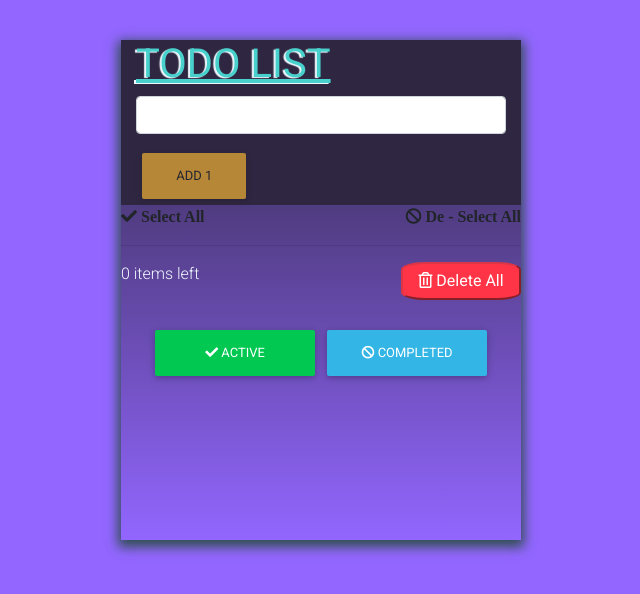
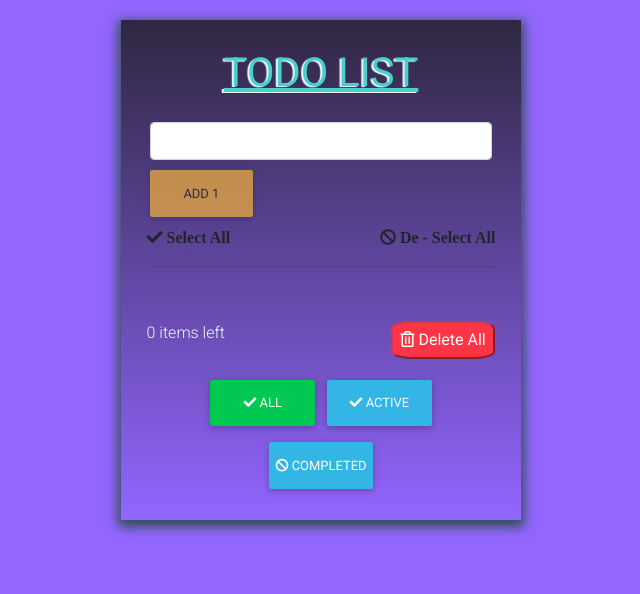
Before and after one commit to neelamchawla/todo, a React (Create React App) app: page / in a window 1280 px wide. Shown: the top 594 px of the page, without its empty margins (319-959 px from the left). Built offline with nearby package versions, Linux system fonts and the light colour scheme.

Commit message:
completed

```diff
--- a/src/component/Todo.css
+++ b/src/component/Todo.css
@@ -25,6 +25,7 @@ line.tab{
 
 .alert {
 border: 4px solid lemonchiffon !important;
+padding: 0.4rem 1.25rem;
 }
 
 .alert:hover{
@@ -36,11 +37,23 @@ h1 {
   color: mediumturquoise;
   text-shadow: -2px 1px 1px aliceblue;
   text-decoration: underline;
+  text-align: center;
+  padding-bottom: 5%;
+}
+
+.box{
+  overflow: auto;
+  max-height: 220px;
+  padding: 2%;
+}
+
+.check:hover {
+  cursor: pointer;
+  color: aliceblue;
 }
 
 .btn-success {
   width: 45%;
-  /* width: 50%; */
 }
 
 .btn-info {
@@ -49,10 +62,27 @@ h1 {
   width: 45%;
 }
 
+.btn-warning {
+  background-color: #fb3 !important;
+  width: 30% !important;
+  margin-left: 0px;
+}
+
 .btn-danger:hover {
   background-color: #ff3547d1 !important;
   border: 1px solid #33b5e4;
   box-shadow: 4px 5px 3px grey;
+}
+
+.btn {
+  max-width: 30% !important;
+  margin-top: 3% !important;
+  padding: 0.84rem 0.14rem;
+}
+
+.btn1{
+    margin: .2rem !important;
+    padding: 0.4rem 2.14rem !important;
 }
 
 .btn2{
@@ -70,20 +100,6 @@ input[type=checkbox], input[type=radio] {
   position: absolute;
   margin-left: -3%;
   margin-top: 1%;
-}
-
-.btn {
-  max-width: 40% !important;
-  margin-top: 5% !important;
-}
-
-.btn1{
-    /* position: absolute;
-    margin-left: 11%;
-    margin-top: -2%; */
-    /* width: 100px; */
-    margin: .2rem !important;
-    padding: 0.4rem 2.14rem !important;
 }
 
 .btn3 {
@@ -136,3 +152,28 @@ input[type=checkbox], input[type=radio] {
 .todolist .todoitem .form-check-label .form-check-input {
   margin-right: 1rem;
 }
+
+
+/* ============= scroll bar ================== */
+
+/* width */
+::-webkit-scrollbar {
+  width: 10px;
+}
+
+/* Track */
+::-webkit-scrollbar-track {
+  box-shadow: inset 0 0 5px grey;
+  border-radius: 10px;
+}
+
+/* Handle */
+::-webkit-scrollbar-thumb {
+  background: #9265ff;
+  border-radius: 10px;
+}
+
+/* Handle on hover */
+::-webkit-scrollbar-thumb:hover {
+  background: cornflowerblue;
+}
--- a/src/component/Todo.js
+++ b/src/component/Todo.js
@@ -1,7 +1,5 @@
 import React, { Fragment } from 'react';
-// import React, { Component } from 'react';
 import { MDBIcon } from "mdbreact";
-// import { MDBRow, MDBCol } from "mdbreact";
 import './Todo.css';
 
 class Todo extends React.Component {
@@ -11,7 +9,10 @@ constructor(){
       todo: "",
       id: Date.now(),
       done: false,
-      list: []
+      list: [],
+      showAll: true,
+      showActive: false,
+      showComplete: false
     }
     this.handleChange = this.handleChange.bind(this);
     //example if we dnt bind here then, we hv to bind like this addTodo = (e) => {
@@ -56,30 +57,6 @@ constructor(){
     console.log([checked === 'done'], 'total');
   }
 
-  renderList = () => {
-    const {list} = this.state
-    const data = list.map((d,id) => {
-      return(
-        <MyList key={id} done={d.done} name={d.name} onChange={this.doneTodo}
-        handleDelete={this.handleDelete.bind(this,id)}
-        />
-      )
-    })
-    return data;
-  }
-
-  activeList = (e) => {
-    const activeList = this.state.list
-      .filter(res => (res.done === false))
-    console.log(activeList);
-  }
-
-  completedList = (e) => {
-    const completedList = this.state.list
-      .filter(res => (res.done === true));
-    console.log(completedList);
-  }
-
   selectAllChkBox = (e) => {
     let list = this.state.list
     // console.log("lst",list);
@@ -116,8 +93,76 @@ constructor(){
     else { return false }
   }
 
+// ======================================================
+
+renderList = () => {
+  const {list} = this.state;
+  const data = list.map((d,id) => {
+    return(
+      <MyList key={id} done={d.done} name={d.name} onChange={this.doneTodo}
+      handleDelete={this.handleDelete.bind(this,id)}
+      />
+    )
+  })
+  // console.log(list);
+  return data;
+}
+
+// ======================================================
+
+renderActiveList = () => {
+  // alert('test');
+  const activeList = this.state.list.filter(res => (res.done === false));
+  const activeData = activeList.map((d,id) => {
+    return(
+      <MyList key={id} done={d.done} name={d.name} onChange={this.doneTodo}
+      handleDelete={this.handleDelete.bind(this,id)}
+      />
+    )
+  })
+  console.log(activeList);
+  return activeData;
+}
+
+// ======================================================
+
+renderCompletedList = () => {
+  // alert('test');
+  const completedList = this.state.list.filter(res => (res.done === true));
+  const completedData = completedList.map((d,id) => {
+    return(
+      <MyList key={id} done={d.done} name={d.name} onChange={this.doneTodo}
+      handleDelete={this.handleDelete.bind(this,id)}
+      />
+    )
+  })
+  console.log(completedList);
+  return completedData;
+}
+
+// ======================================================
+
+hideComponent = (name) => {
+  switch (name) {
+    case "showActive":
+      this.setState({ showActive: true, showAll: false, showComplete: false });
+      break;
+    case "showComplete":
+      this.setState({ showComplete: true, showAll: false, showActive: false });
+      break;
+    case "showAll":
+      this.setState({ showAll: true, showActive: false, showComplete: false });
+      break;
+    default:
+      this.setState({ showAll: true, showActive: false, showComplete: false });
+  }
+}
+
+// ======================================================
+
   render() {
     // console.log("render",this.state.list);
+    const { showAll, showActive, showComplete } = this.state;
 
     return (
       <div>
@@ -127,9 +172,11 @@ constructor(){
             <button className="btn btn-warning" onClick={this.addTodo} disabled={!this.state.todo}>{"Add " + (this.state.list.length + 1)}</button>
         </div>
 
-  <MDBIcon icon="check" style={{cursor: 'pointer'}} onClick={this.selectAllChkBox}> Select All
+  <span className="check">
+  <MDBIcon icon="check" onClick={this.selectAllChkBox}> Select All
   </MDBIcon>
-  <span style={{float: 'right', cursor: 'pointer'}}>
+  </span>
+  <span className="check" style={{float: 'right'}}>
   <MDBIcon icon="ban" onClick={this.deSelectAllChkBox}> De - Select All
   </MDBIcon>
   </span>
@@ -137,7 +184,12 @@ constructor(){
   <hr/>
             {/* <MyList name={"something"} onChange={this.doneTodo}/> */}
 
-            {this.renderList()}
+            <div className="box">
+            { showAll && this.renderList()}
+            { showActive && this.renderActiveList() }
+            { showComplete && this.renderCompletedList() }
+            </div>
+            <br/>
 
             <span style={{color: 'aliceblue'}}>
                 {(this.state.list
@@ -150,18 +202,21 @@ constructor(){
             </span>
         <center>
           <br/>
-            <button className="btn btn-success" onClick={this.activeList} >
+
+            <button className="btn btn-success"
+            onClick={() => this.hideComponent('showAll')}
+            >
+              <MDBIcon icon="check" /> All
+            </button>
+            <button className="btn btn-info"
+            onClick={() => this.hideComponent("showActive")}
+            >
               <MDBIcon icon="check" /> Active
             </button>
-            <button className="btn btn-info" onClick={this.completedList} >
+            <button className="btn btn-info"
+            onClick={() => this.hideComponent("showComplete")} >
               <MDBIcon icon="ban" /> Completed
             </button>
-            {/* <button className="btn btn-info" onClick={this.selectAllChkBox} >
-              <MDBIcon icon="check" /> Select All
-            </button> */}
-            {/* <button className="btn btn-info" onClick={this.deSelectAllChkBox} >
-                <MDBIcon icon="ban" /> De - Select All
-            </button> */}
         </center>
       </div>
     )
--- a/src/component/todo2/Todo2.css
+++ b/src/component/todo2/Todo2.css
@@ -7,13 +7,15 @@ body{
   background-image: linear-gradient(#2f2741, #9266ff);
   min-height:500px;
   width: 400px;
-  margin: 40px auto;
+  margin: 20px auto;
   box-shadow: 0px 4px 11px 3px darkslategrey;
+  padding: 2%;
 }
 
 .container {
-  background-color: #2f2741;
+  /* background-color: #2f2741; */
   max-width: 100% !important;
+  padding: 1%;
 }
 
 #to-do-form input{
```
Also changed, not shown: src/component/Box.js (deleted, +0 -100 lines), src/component/Navbar.js (deleted).
